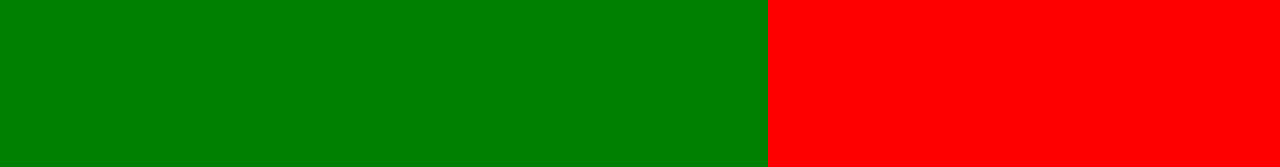
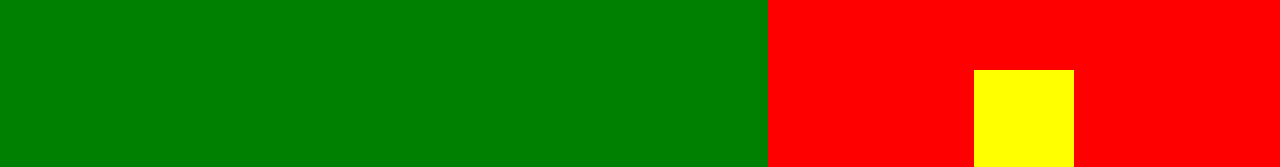
Before and after one commit to ryck-developer/nuxt3-exemplos-de-componentes, a Nuxt app: page / in a window 1280 px wide. Shown: the part 828-995 px from the top of the page. Built offline with nearby package versions, Linux system fonts and the light colour scheme.

Commit message:
1 file modified

```diff
--- a/components/general/ContainerTop.vue
+++ b/components/general/ContainerTop.vue
@@ -1,7 +1,9 @@
 <template>
   <div class="container">
     <div class="item-1" style="background-color: green">Conteúdo do item 1</div>
-    <div class="item-2" style="background-color: red">Conteúdo do item 2</div>
+    <div class="item-2" style="background-color: red">
+      <div class="img"></div>
+    </div>
   </div>
 </template>
 
@@ -17,4 +19,16 @@ export default {
   grid-template-columns: 60% 40%;
   height: calc(100vh - 148px);
 }
+.img {
+  width: 100px;
+  height: 100px;
+  background: yellow;
+  align-self: flex-end;
+}
+
+.item-2 {
+  display: flex;
+  align-items: flex-end;
+  justify-content: center;
+}
 </style>
```
